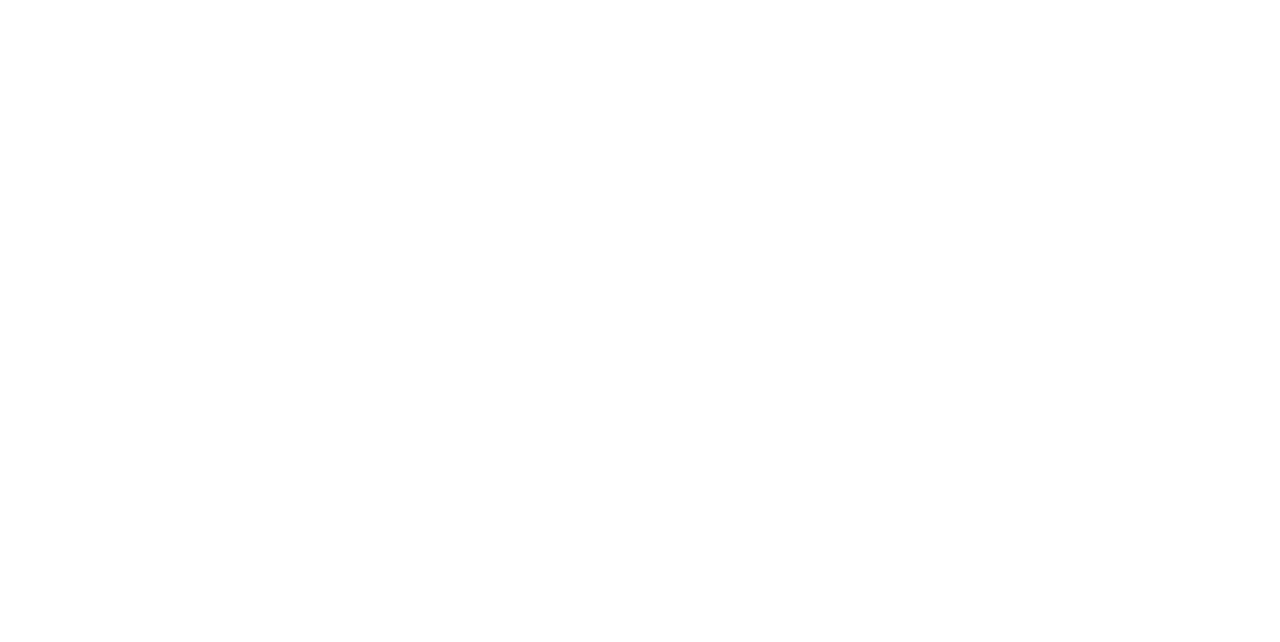
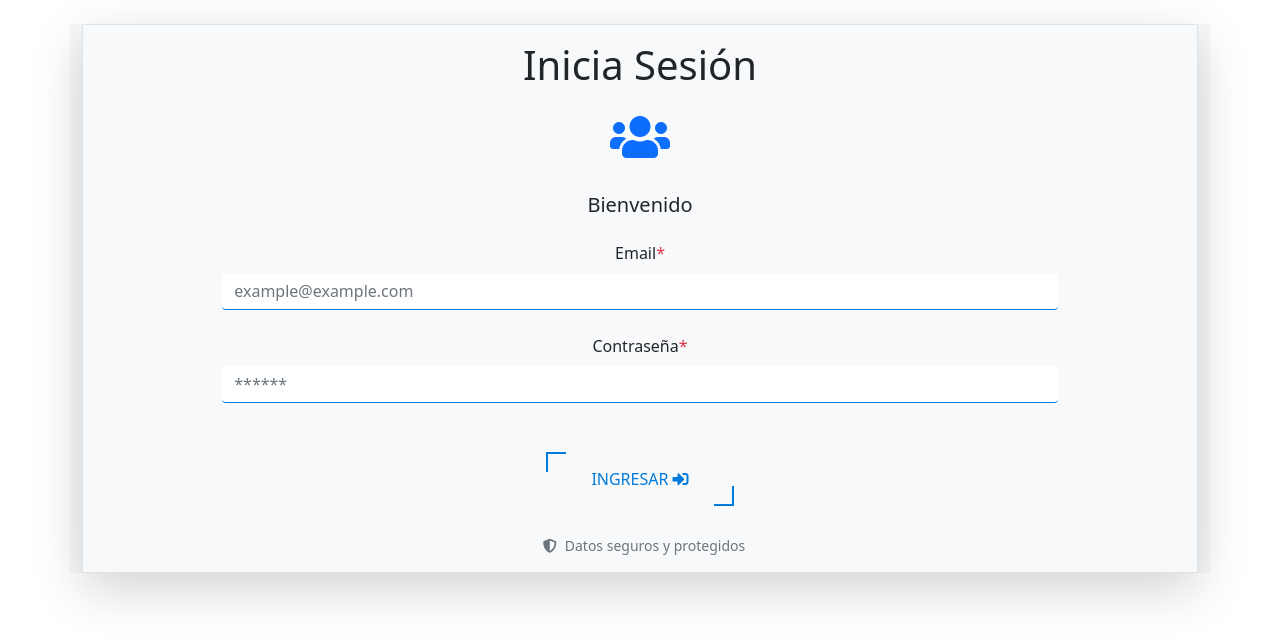
Before and after one commit to No-Country/C2-G20, a React (Create React App) app in the folder frontend/: page / in a window 1280 px wide. Before the commit this address had no page. Shown: the top 642 px of the page. Built offline with nearby package versions, Linux system fonts and the light colour scheme.

Commit message:
finished login logic with auth

```diff
--- a/frontend/src/components/Login/Login.js
+++ b/frontend/src/components/Login/Login.js
@@ -1,13 +1,33 @@
 import { useState } from "react";
 import "bootstrap/dist/css/bootstrap.min.css";
 import "../Login/login.css";
-import Footer from "../Footer";
+import Swal from "sweetalert2";
+import clientAxios from "../../config/axios";
 
 export const Login = () => {
   const [credentials, setCredentials] = useState({});
 
-
-
+  const login = async (e) => {
+    e.preventDefault();
+    try {
+      const response = await clientAxios.post("/login", credentials);
+      console.log(response);
+      if (response.status === 200) {
+        Swal.fire({
+          icon: "success",
+          title: "Bienvenido",
+          text: "Inicio de sesión exitoso",
+        });
+      }
+    } catch (error) {
+      console.log(error);
+      Swal.fire({
+        icon: "error",
+        title: "Error",
+        text: error.response.data.message,
+      });
+    }
+  };
 
   const readInput = (e) => {
     setCredentials({
@@ -19,9 +39,7 @@
   return (
     <>
       <div className="container bg-light">
-        <form
-          onSubmit={login}
-        >
+        <form onSubmit={login}>
           <div className="box text-dark shadow-lg border my-4">
             <h1 className="my-3">Inicia Sesión</h1>
             <i class="fas fa-users fa-3x my-2 text-primary"></i>
```
Also changed, not shown: frontend/src/config/axios.js (renamed from frontend/config/axios.js).
